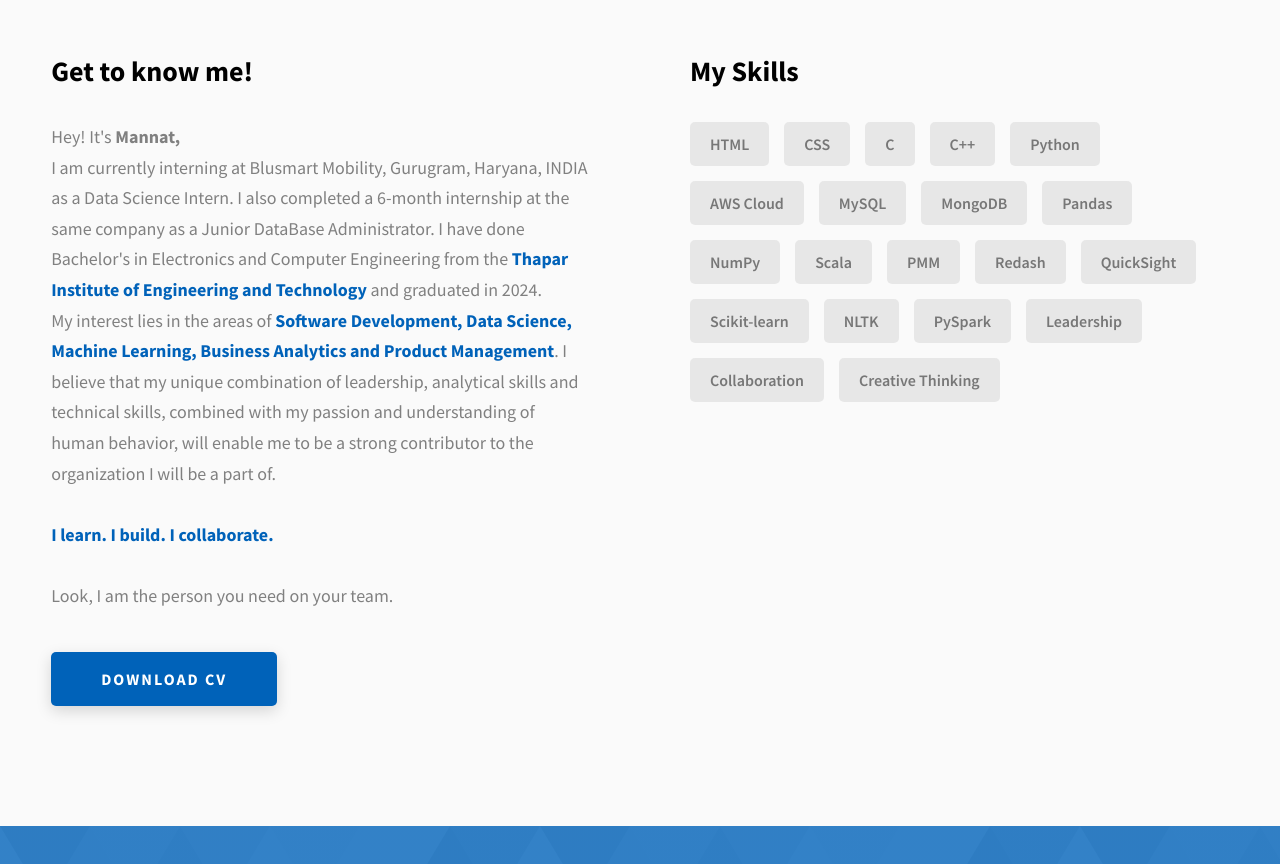
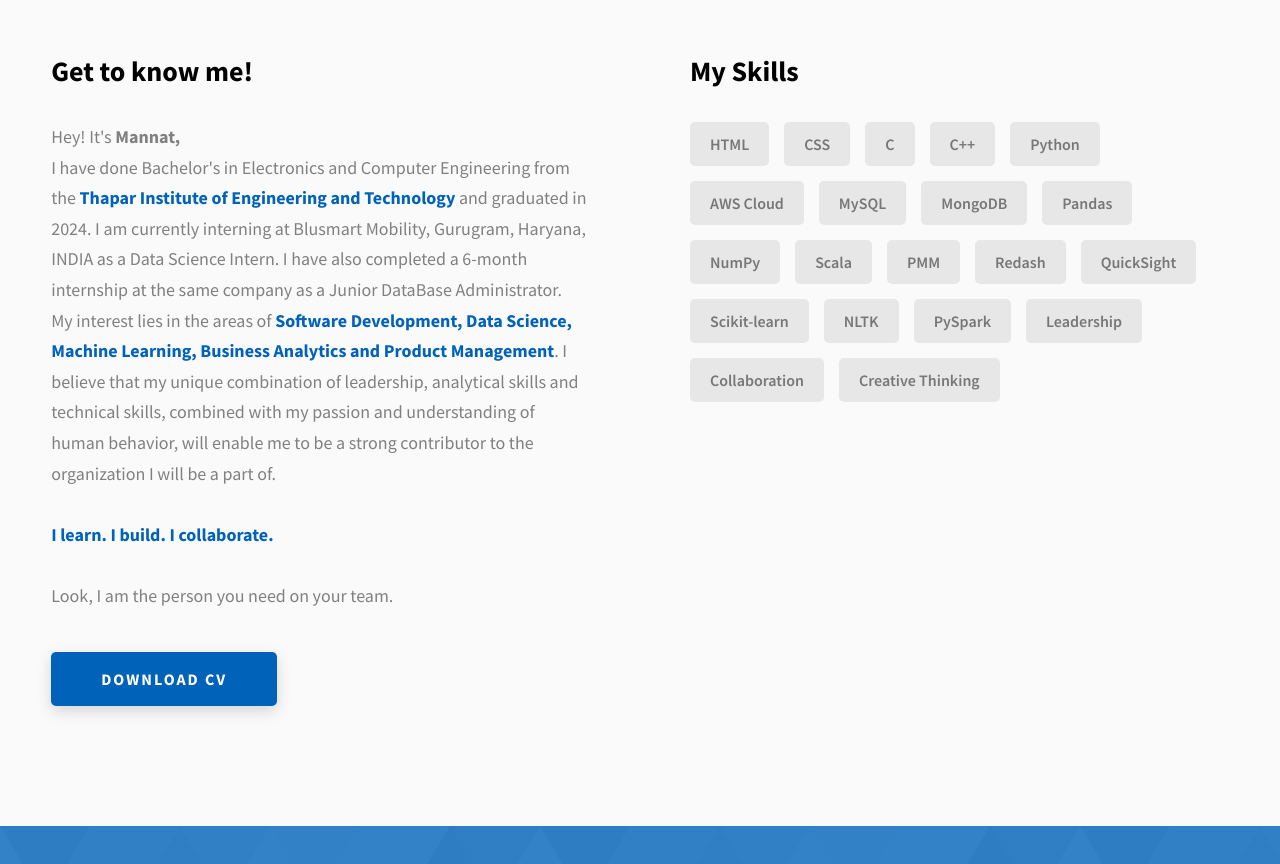
Before and after one commit to MannatKaurBhatia/mannatkaur.github.io, a website: page index.html in a window 1280 px wide. Shown: the part 1020-1884 px from the top of the page. Drawn offline with Linux system fonts and the light colour scheme.

Commit message:
Update index.html

```diff
--- a/index.html
+++ b/index.html
@@ -119,13 +119,12 @@
                 Hey! It's
                 <strong>Mannat,</strong>
                 <br />
-                I am currently interning at Blusmart Mobility, Gurugram, Haryana, INDIA as a Data Science Intern. I also completed a 6-month internship at the same company as a Junior DataBase Administrator.
                 I have done Bachelor's in Electronics and Computer Engineering from the
                 <strong style="color: #0062b9"
                   >Thapar Institute of Engineering and Technology</strong
                 >
-                and graduated in 2024.
-                <br />
+                and graduated in 2024. I am currently interning at Blusmart Mobility, Gurugram, Haryana, INDIA as a Data Science Intern. I have also completed a 6-month internship at the same company as a Junior DataBase Administrator.
+                <br  />
                 My interest lies in the areas of
                 <strong style="color: #0062b9"
                   >Software Development, Data Science, Machine Learning, Business Analytics and Product
```
